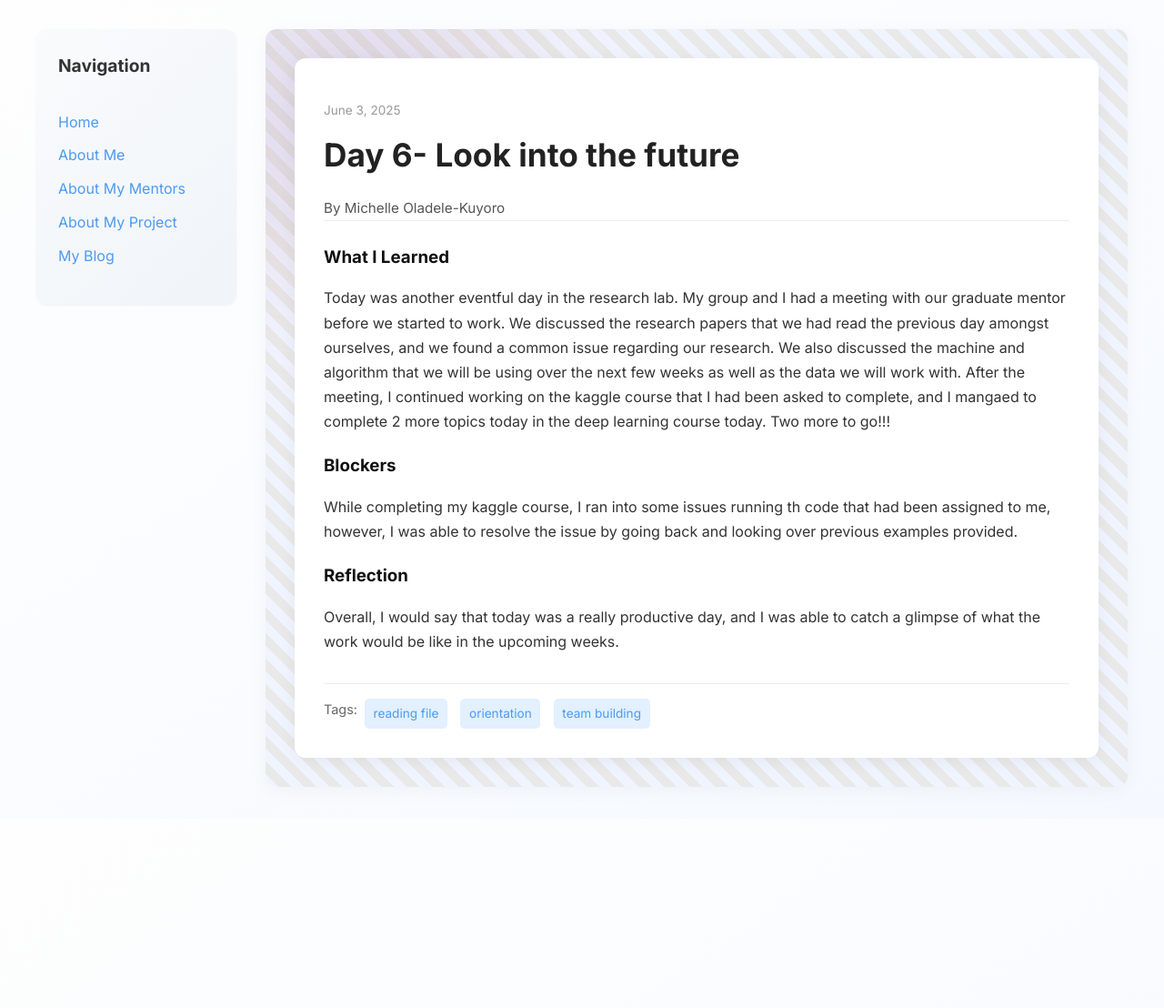
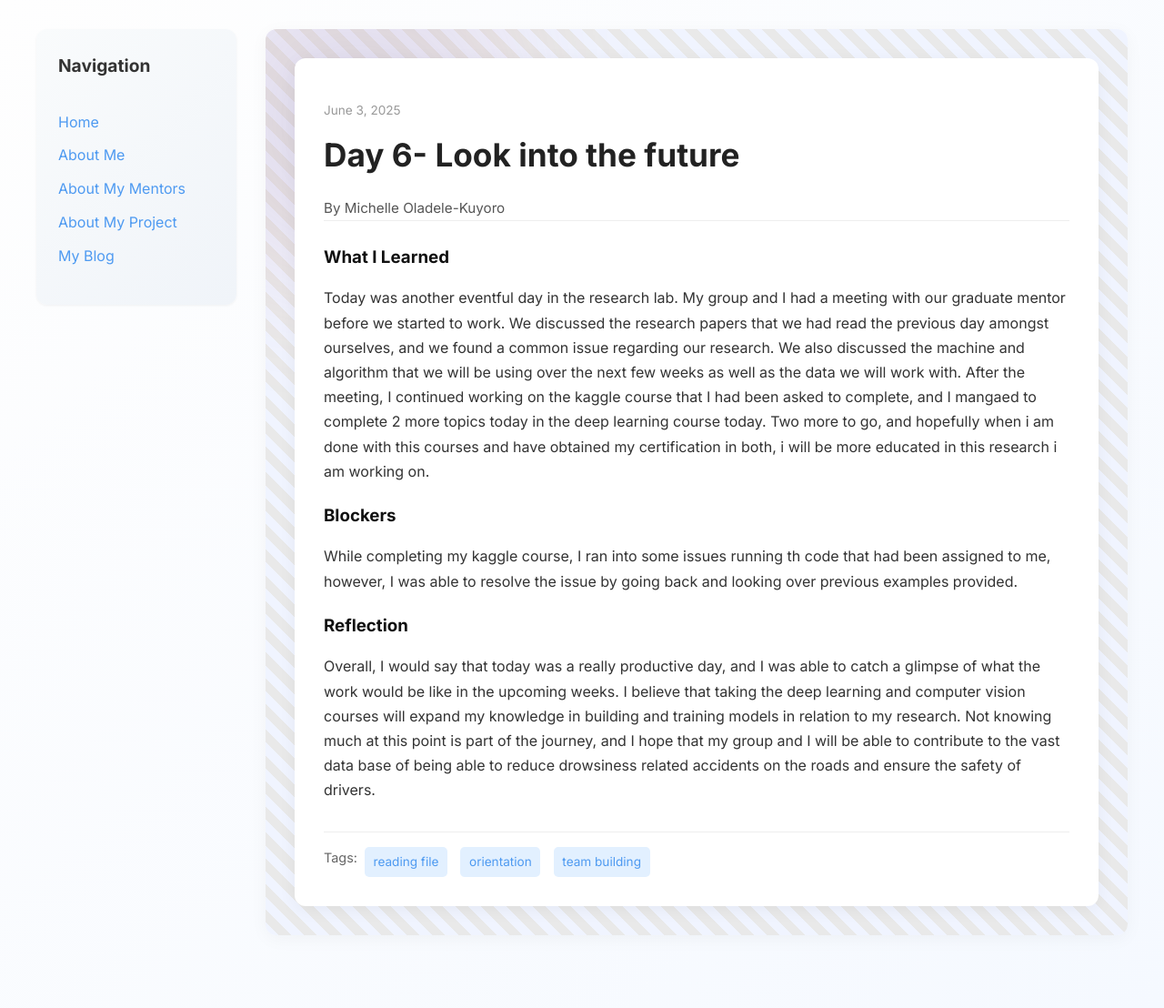
Before and after one commit to Miola585/Miola585.github.io, a Jekyll site: the page built from _posts/2025-06-03-day-6.md, in a window 1280 px wide. Shown: the whole page at 91% size. Built offline with Jekyll 4.4.1, drawn with Linux system fonts in a browser that asks for light colours; before the commit the page ends 900 px from its top, so only the background shows below that.

Commit message:
Update 2025-06-03-day-6.md

```diff
--- a/_posts/2025-06-03-day-6.md
+++ b/_posts/2025-06-03-day-6.md
@@ -7,11 +7,11 @@ permalink: /day6.html
 tags: ['reading file', 'orientation', 'team building']
 
 what_i_learned: |
-  Today was another eventful day in the research lab. My group and I had a meeting with our graduate mentor before we started to work. We discussed the research papers that we had read the previous day amongst ourselves, and we found a common issue regarding our research. We also discussed the machine and algorithm that we will be using over the next few weeks as well as the data we will work with. After the meeting, I continued working on the kaggle course that I had been asked to complete, and I mangaed to complete 2 more topics today in the deep learning course today. Two more to go!!!
+  Today was another eventful day in the research lab. My group and I had a meeting with our graduate mentor before we started to work. We discussed the research papers that we had read the previous day amongst ourselves, and we found a common issue regarding our research. We also discussed the machine and algorithm that we will be using over the next few weeks as well as the data we will work with. After the meeting, I continued working on the kaggle course that I had been asked to complete, and I mangaed to complete 2 more topics today in the deep learning course today. Two more to go, and hopefully when i am done with this courses and have obtained my certification in both, i will be more educated in this research i am working on.
 
 blockers: |
   While completing my kaggle course, I ran into some issues running th code that had been assigned to me, however, I was able to resolve the issue by going back and looking over previous examples provided.
 
 reflection: |
-  Overall, I would say that today was a really productive day, and I was able to catch a glimpse of what the work would be like in the upcoming weeks.
+  Overall, I would say that today was a really productive day, and I was able to catch a glimpse of what the work would be like in the upcoming weeks. I believe that taking the deep learning and computer vision courses will expand my knowledge in building and training models in relation to my research. Not knowing much at this point is part of the journey, and I hope that my group and I will be able to contribute to the vast data base of being able to reduce drowsiness related accidents on the roads and ensure the safety of drivers.
 ---
```
